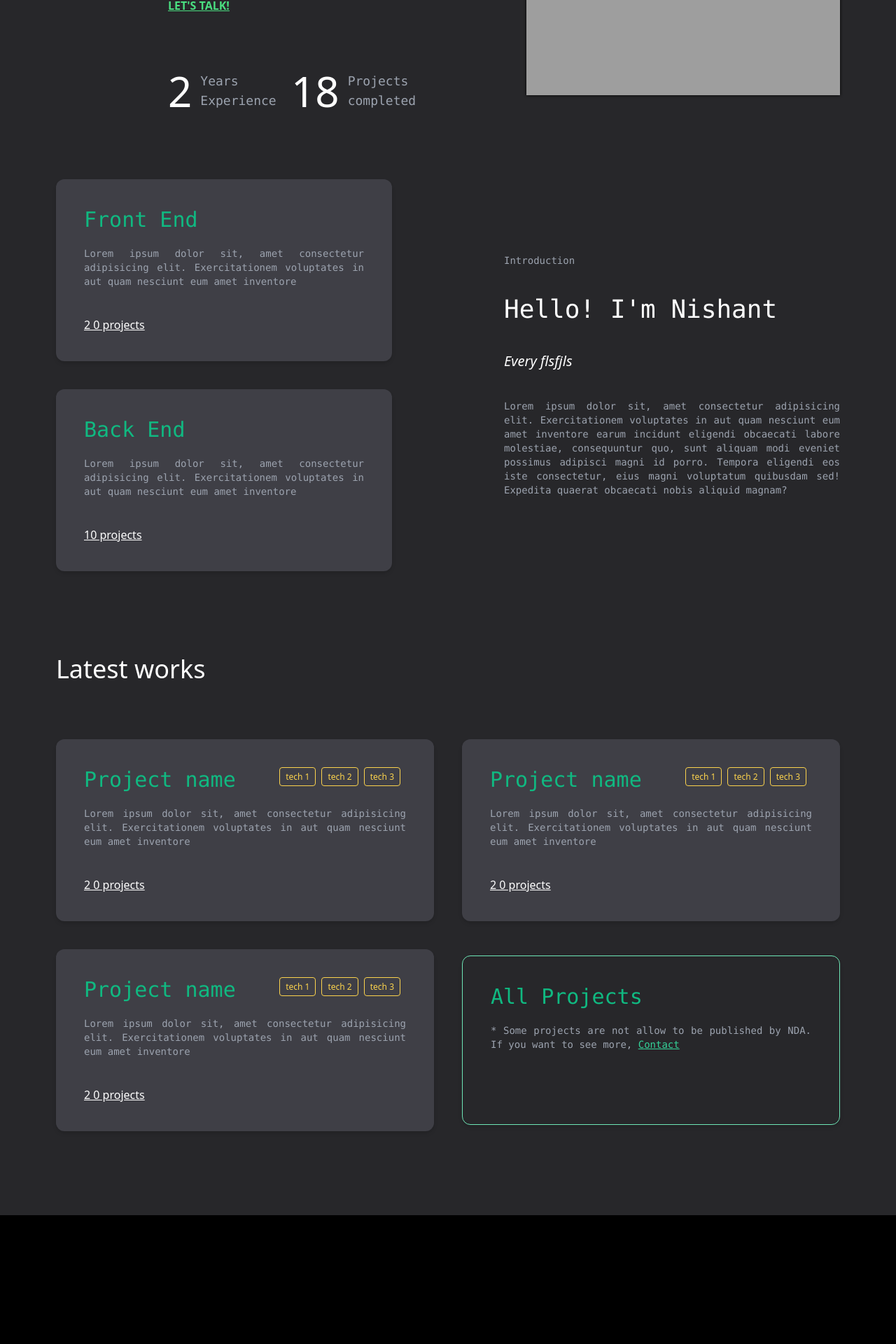
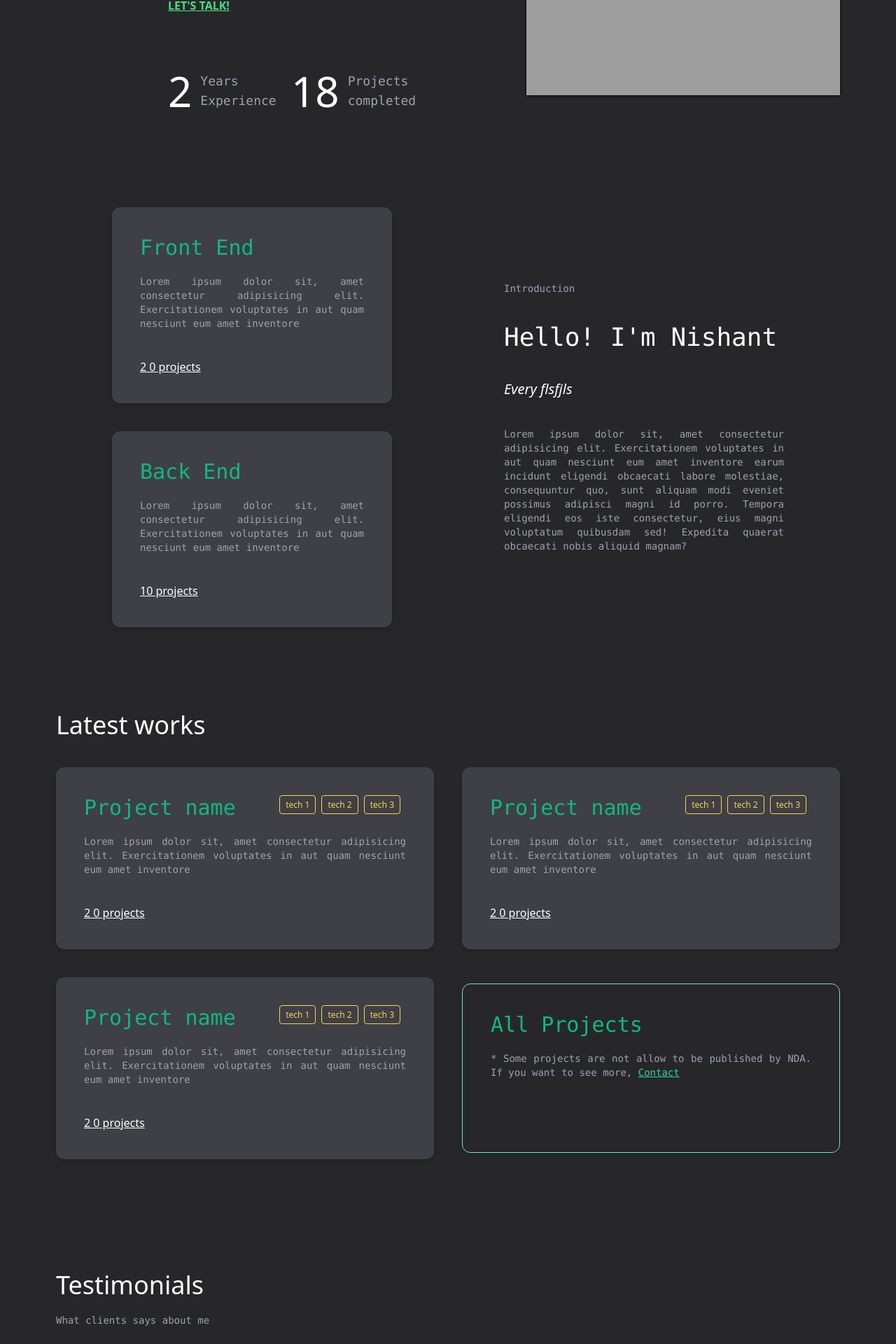
Before and after one commit to NishantTheProgrammer/portfolio, a Vue app: page / in a window 1280 px wide. Shown: the part 680-2600 px from the top of the page at 70% size. Before the commit the page ends 2416 px from the top, so only its background shows below. Built offline with nearby package versions, Linux system fonts and the light colour scheme; grey boxes are pictures that could not be loaded.

Commit message:
added testimonials section

```diff
--- a/src/views/HomeView.vue
+++ b/src/views/HomeView.vue
@@ -30,7 +30,7 @@ import Role from '@/components/Role.vue';
         <img src="./../assets/nishant.png" style="filter: drop-shadow(0px 0px 2px black);" alt="Nishant" class="h-full">
       </div>
     </section>
-    <section class="h-screen grid grid-cols-2">
+    <section class="h-screen grid grid-cols-2 p-20">
       <div class="flex flex-col justify-center items-center gap-10 p-20">
         <div class="shadow-md bg-zinc-700 p-10 rounded-xl w-full">
           <h2 class="text-emerald-500 text-3xl font-mono">Front End</h2>
@@ -61,9 +61,9 @@ import Role from '@/components/Role.vue';
           magnam?</p>
       </div>
     </section>
-    <section class="h-screen">
-      <h2 class="px-20 text-4xl">Latest works</h2>
-      <div class="grid grid-cols-2 justify-center items-center gap-10 p-20">
+    <section class="h-screen p-20">
+      <h2 class="text-4xl">Latest works</h2>
+      <div class="grid grid-cols-2 justify-center items-center gap-10 mt-10">
         <ProjectCard></ProjectCard>
         <ProjectCard></ProjectCard>
         <ProjectCard></ProjectCard>
@@ -74,5 +74,32 @@ import Role from '@/components/Role.vue';
         </div>
       </div>
     </section>
+
+    <section class="h-screen p-20">
+      <h2 class="text-4xl">Testimonials</h2>
+      <p class="text-sm text-gray-400 font-mono text-justify mt-5">What clients says about me</p>
+      <div class="shadow-md bg-zinc-900  px-28 py-16 rounded-xl w-full mt-10">
+        <h3 class="text-sm text-gray-400 font-mono text-justify mt-5">***** 5 star rating</h3>
+        <h2 class="text-justify italic text-xl font-mono mt-5">Lorem ipsum dolor sit amet consectetur adipisicing elit. Amet illum nam iusto dolore similique optio provident cum quibusdam quas veniam repellendus laudantium nostrum facere id velit distinctio non, delectus eos quasi voluptates, adipisci assumenda inventore reiciendis exercitationem! Exercitationem blanditiis veniam saepe doloribus velit vitae voluptatem ea! Praesentium officia id, quod, atque molestias nobis doloribus nulla sequi eius iste debitis ex quas voluptatibus ad at nesciunt magnam cum. Voluptates, fugiat asperiores.</h2>
+      </div>
+      <div class="grid grid-cols-4 justify-center items-center gap-2 mt-20">
+        <div class="shadow-md border-b-emerald-300 border-b p-10w-full">
+          <h2 class="text-xl font-mono">User 1</h2>
+          <p class="text-sm text-gray-400 font-mono text-justify mt-2 pb-3">Reviewer position</p>
+        </div>
+        <div class="shadow-md border-b-zinc-600 border-b p-10w-full">
+          <h2 class="text-xl font-mono">User 2</h2>
+          <p class="text-sm text-gray-400 font-mono text-justify mt-2 pb-3">Reviewer position</p>
+        </div>
+        <div class="shadow-md border-b-zinc-600 border-b p-10w-full">
+          <h2 class="text-xl font-mono">User 3</h2>
+          <p class="text-sm text-gray-400 font-mono text-justify mt-2 pb-3">Reviewer position</p>
+        </div>
+        <div class="shadow-md border-b-zinc-600 border-b p-10w-full">
+          <h2 class="text-xl font-mono">User 4</h2>
+          <p class="text-sm text-gray-400 font-mono text-justify mt-2 pb-3">Reviewer position</p>
+        </div>
+      </div>
+    </section>
   </main>
 </template>
```
